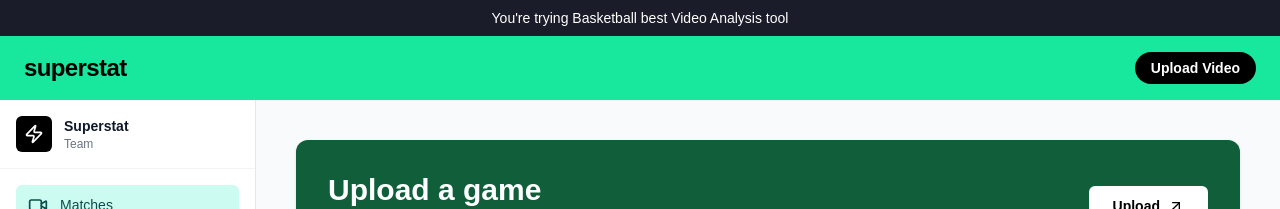
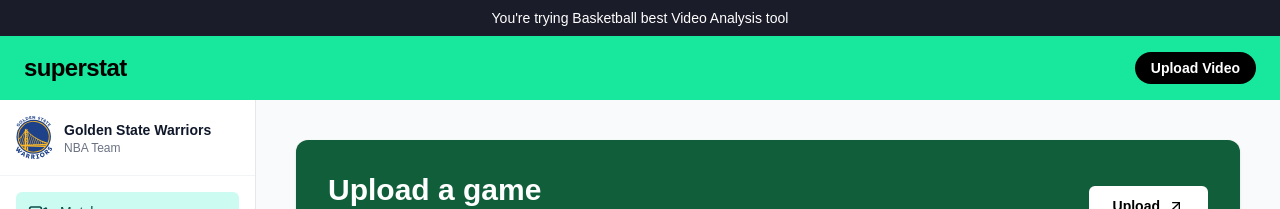
Before and after one commit to dayrentjiang/superstat_assesment, a Next.js app: page / in a window 1280 px wide. Shown: the top 209 px of the page. Built offline with nearby package versions, Linux system fonts and the light colour scheme; no server answers; the database is empty.

Commit message:
use gsw logo in side bar

```diff
--- a/src/components/layout/side-bar.tsx
+++ b/src/components/layout/side-bar.tsx
@@ -1,6 +1,7 @@
 "use client";
 import Link from "next/link";
-import { Video, Users, Zap } from "lucide-react";
+import Image from "next/image";
+import { Video, Users } from "lucide-react";
 import { usePathname } from "next/navigation";
 
 export function SideBar({ isMobile }: { isMobile?: boolean }) {
@@ -14,12 +15,16 @@
     >
       <div className="p-4 border-b border-gray-100 mb-2 mt-4 md:mt-0">
         <div className="flex items-center gap-3">
-          <div className="bg-black text-white p-2 rounded-md">
-            <Zap className="w-5 h-5" />
-          </div>
+          <Image
+            src="/gsw-logo.svg"
+            alt="Golden State Warriors"
+            width={36}
+            height={36}
+            className="rounded-md"
+          />
           <div>
-            <div className="font-semibold text-sm">Superstat</div>
-            <div className="text-xs text-gray-500">Team</div>
+            <div className="font-semibold text-sm">Golden State Warriors</div>
+            <div className="text-xs text-gray-500">NBA Team</div>
           </div>
         </div>
       </div>
```
Also changed, not shown: public/gsw-logo.svg (added).
